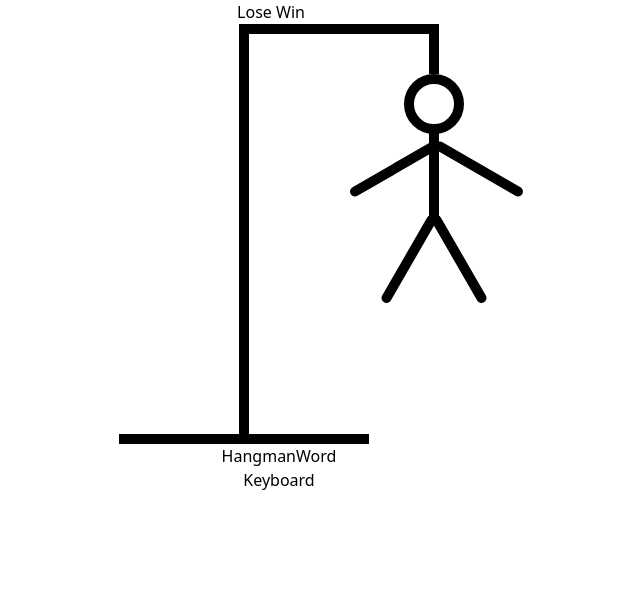
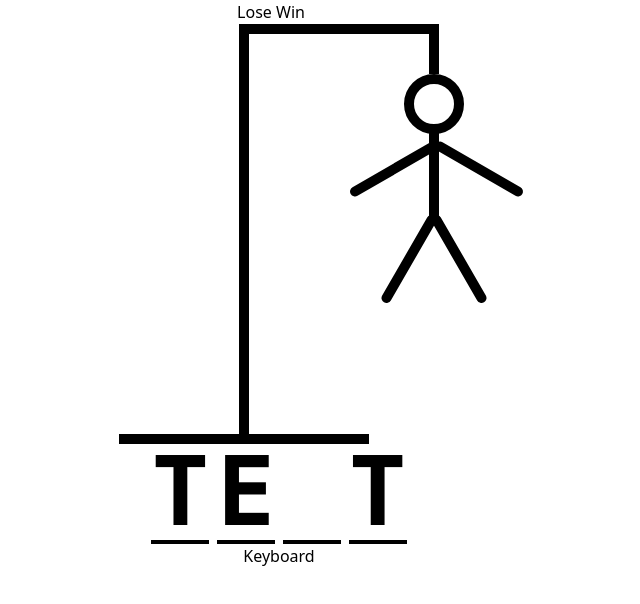
Before and after one commit to andreiwebdev/react-hangman, a React (Vite) app: page / in a window 1280 px wide. Shown: the top 604 px of the page, without its empty margins (369-1009 px from the left). Built offline with nearby package versions, Linux system fonts and the light colour scheme.

Commit message:
Update HangmanWord.tsx

```diff
--- a/src/HangmanWord.tsx
+++ b/src/HangmanWord.tsx
@@ -1,5 +1,24 @@
 const HangmanWord = () => {
-  return <div>HangmanWord</div>;
+  const word = "test";
+  const guessedLetters = ["e", "t"];
+
+  return (
+    <div className="flex space-x-2 text-8xl font-bold uppercase font-mono">
+      {word.split("").map((letter, index) => (
+        <span key={index} className="border-b-4 border-black">
+          <span
+            style={{
+              visibility: guessedLetters.includes(letter)
+                ? "visible"
+                : "hidden",
+            }}
+          >
+            {letter}
+          </span>
+        </span>
+      ))}
+    </div>
+  );
 };
 
 export default HangmanWord;
```
